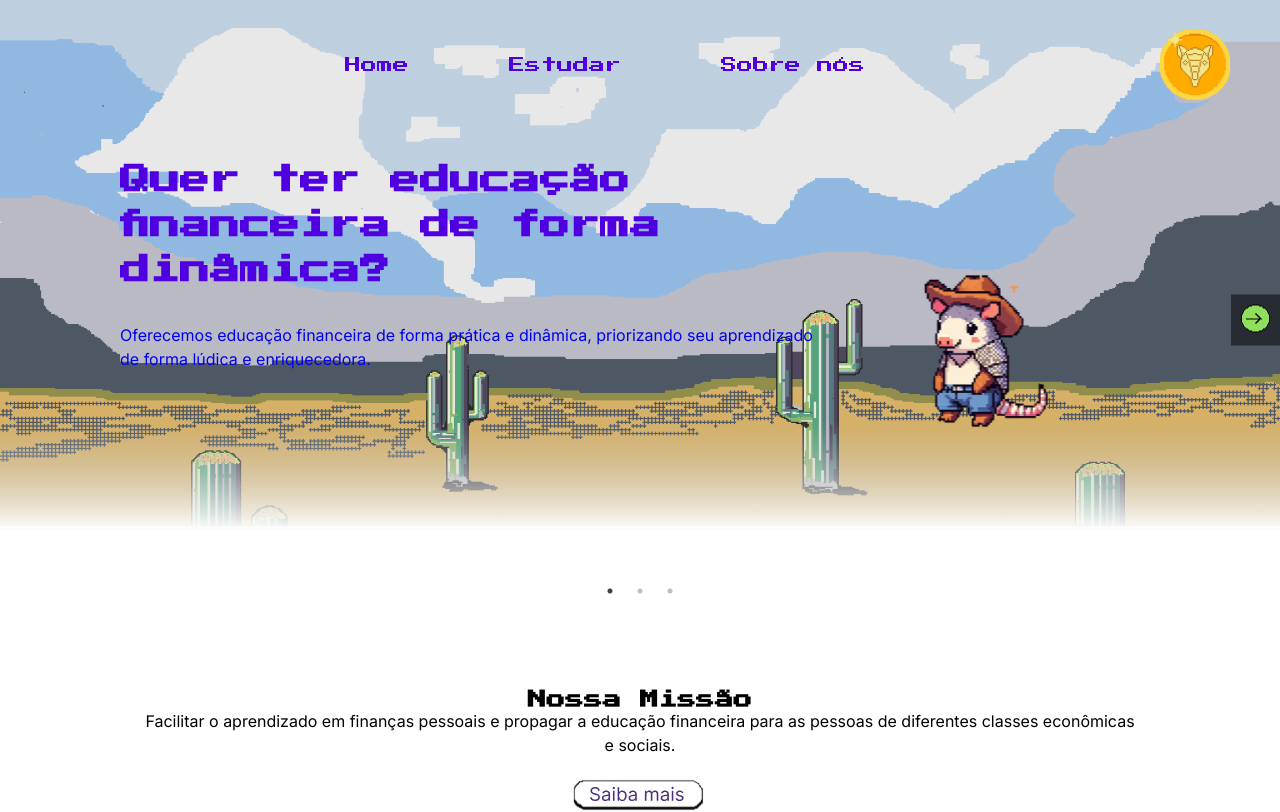
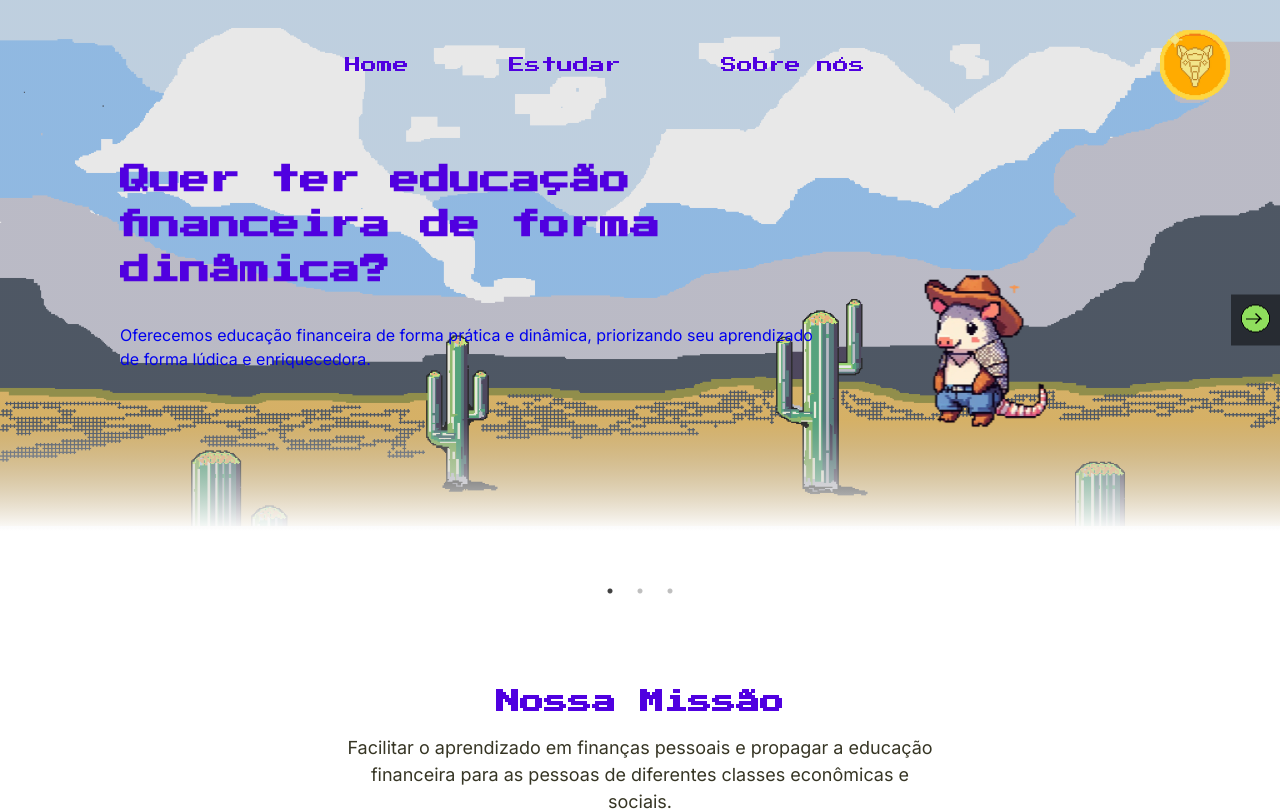
Before and after one commit to thecastrodev/TatuCash, a React (Vite) app in the folder frontend/: page / in a window 1280 px wide. Shown: the top 812 px of the page. Built offline with nearby package versions, Linux system fonts and the light colour scheme.

Commit message:
refactor: update style Mission Title and Description

```diff
--- a/frontend/src/components/Mission/Mission.tsx
+++ b/frontend/src/components/Mission/Mission.tsx
@@ -8,8 +8,8 @@ const Mission: React.FC = () => {
   return (
     <section className='home-container'>
       <div className="mission-container">
-        <h3 className="mission-title">Nossa Missão</h3>
-        <p className="mission-description">
+        <h3 className="level-title">Nossa Missão</h3>
+        <p className="level-paragraph">
         Facilitar o aprendizado em finanças pessoais e propagar a educação financeira para as pessoas de diferentes classes econômicas e sociais.
         </p>
         <img src={iconSaiba} alt="Icon" className="icon-saiba" />
```
